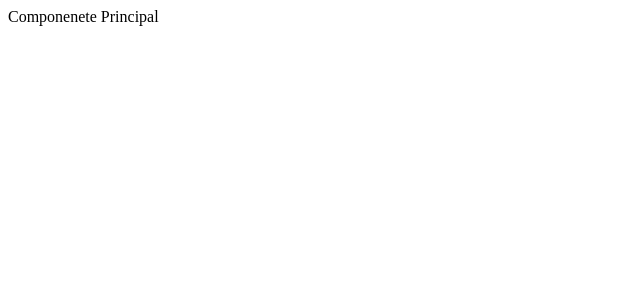
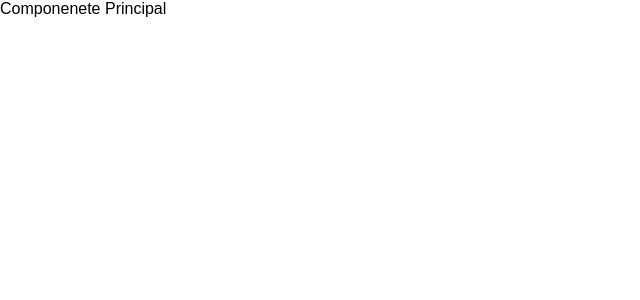
Before and after one commit to SandroC99/Generador-de-Contrasenas, a React (Create React App) app: page / in a window 1280 px wide. Shown: the top 300 px of the page, without its empty margins (0-640 px from the left). Built offline with nearby package versions, Linux system fonts and the light colour scheme.

Commit message:
Commit: xx

```diff
--- /dev/null
+++ b/src/App.css
@@ -0,0 +1,6 @@
+*{
+    margin: 0;
+    padding: 0;
+    box-sizing: border-box;
+    font-family: sans-serif;
+}
--- a/src/App.jsx
+++ b/src/App.jsx
@@ -1,4 +1,5 @@
 import React from 'react'
+import './App.css'
 
 export const App = () => {
   return (
```
Also changed, not shown: src/components/PassGen.jsx (added, +7 -0 lines).
